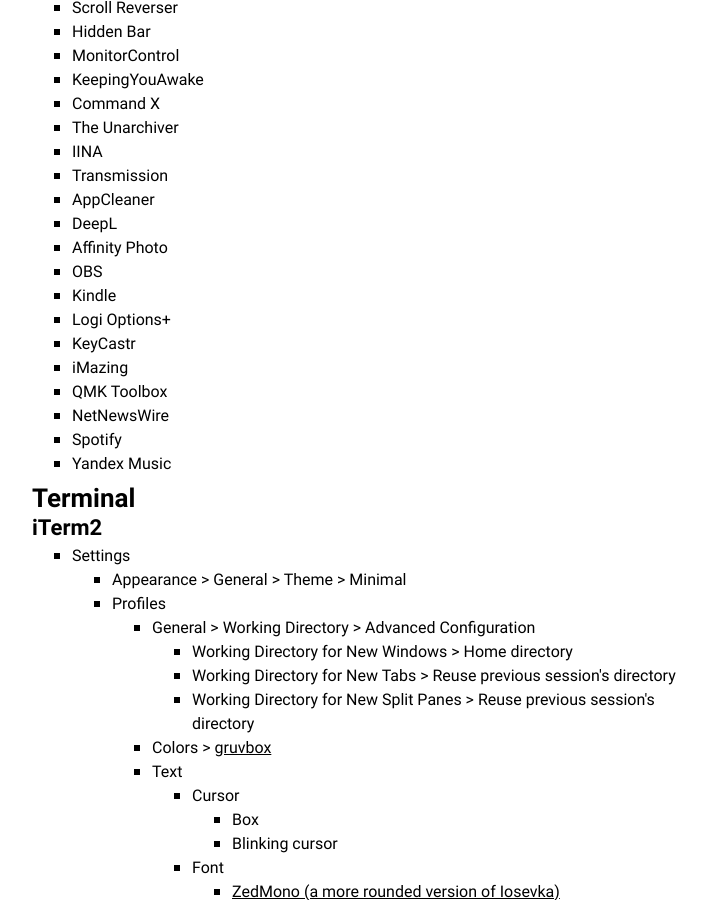
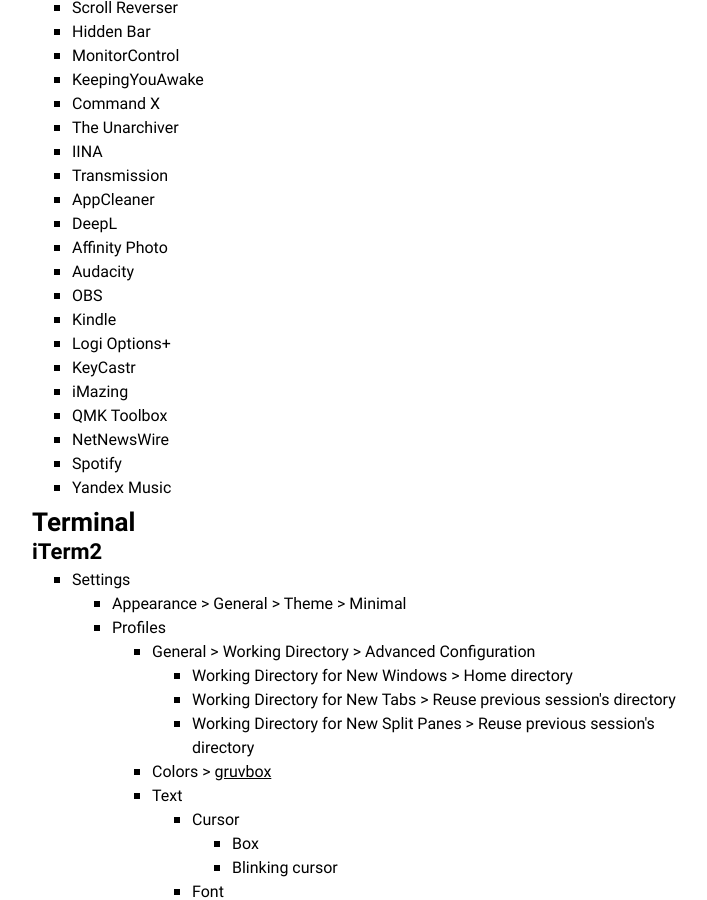
Before and after one commit to amalumian/www.malumian.dev, a Jekyll site: the page built from setup.html, in a window 1280 px wide and 900 px high, scrolled down 2923 px. Shown: the whole window, without its empty margins (278-985 px from the left). Built offline with Jekyll 4.4.1, drawn with Linux system fonts in a browser that asks for light colours.

Commit message:
Update setup.html

```diff
--- a/setup.html
+++ b/setup.html
@@ -159,6 +159,7 @@
         <li>AppCleaner</li>
         <li>DeepL</li>
         <li>Affinity Photo</li>
+        <li>Audacity</li>
         <li>OBS</li>
         <li>Kindle</li>
         <li>Logi Options+</li>
```
